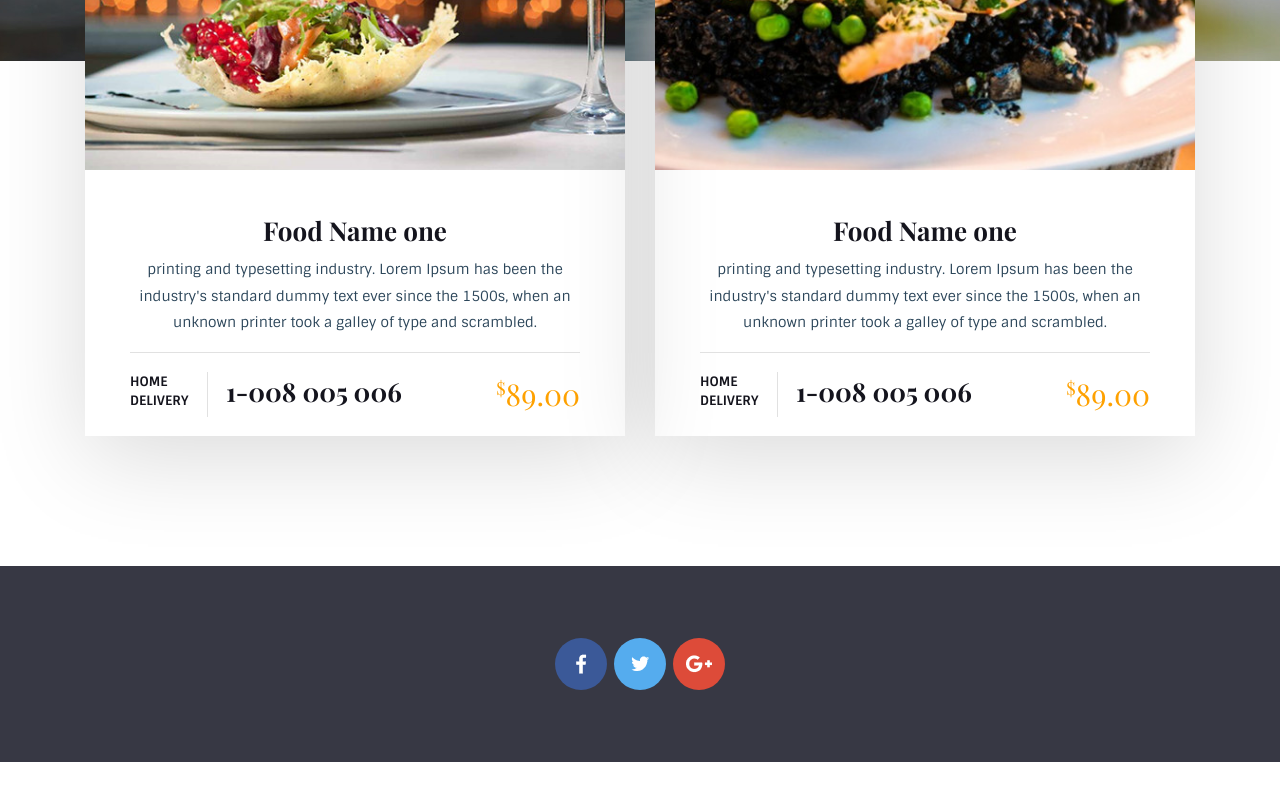
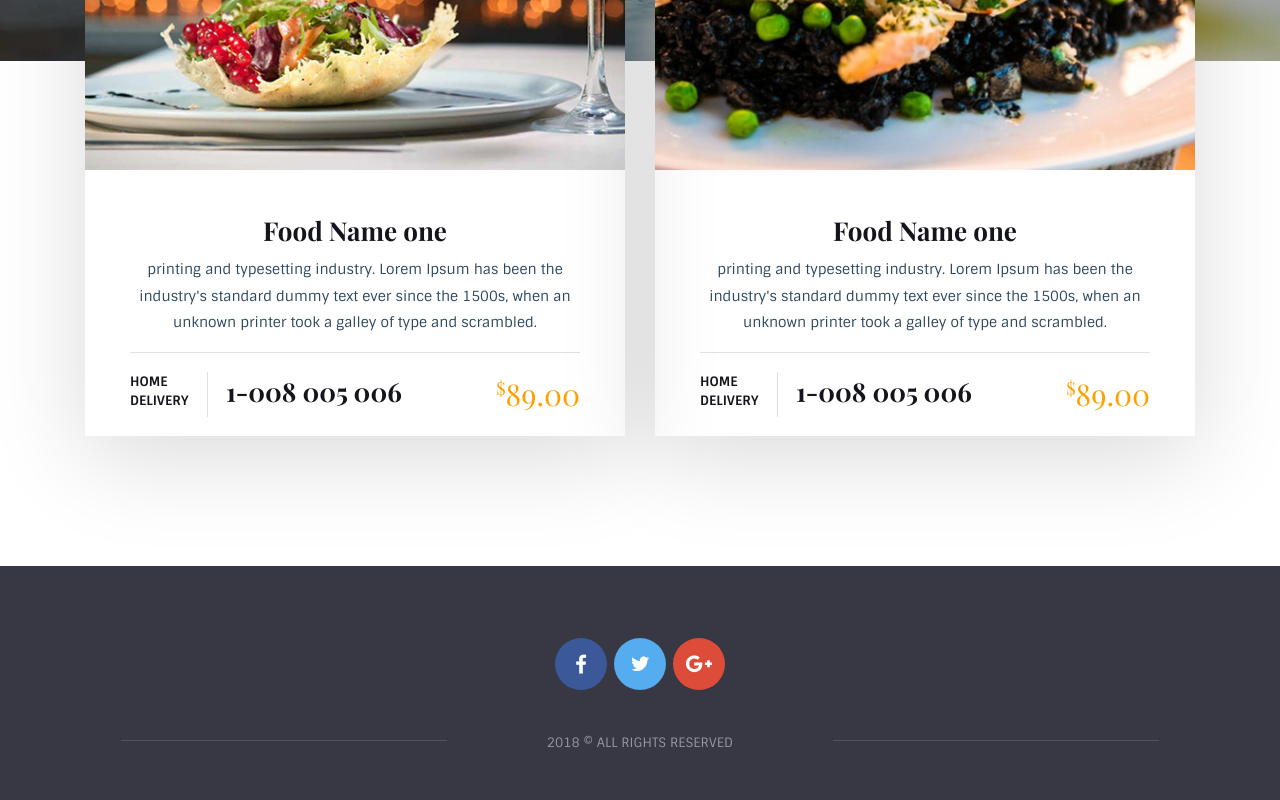
Before and after one commit to ikupdev/restaurant-landing, a plain HTML site: page index.html in a window 1280 px wide. Shown: the part 1697-2497 px from the top of the page. Before the commit the page ends 2459 px from the top, so only its background shows below. Drawn offline with nearby package versions, Linux system fonts and the light colour scheme.

Commit message:
index.html and main.css completed

```diff
--- a/css/main.css
+++ b/css/main.css
@@ -262,3 +262,14 @@ h1, h2, h3, h4, h5, h6 {
 .socials__item_g a{
     background: #dd4b39 url("../img/g.png") no-repeat center center;;
 }
+
+.credits {
+    margin-top:43px;
+    text-align: center;
+}
+
+.line {
+    background: #52535e;
+    height: 1px;
+    margin-top: 50px;
+}
--- a/index.html
+++ b/index.html
@@ -210,6 +210,18 @@
                 </ul>
             </div>
         </div>
+        <div class="row">
+            <div class="col-lg-4">
+                <div class="line"></div>
+            </div>
+            <div class="col-lg-4">
+                <div class="credits">2018 ©   All rights reserved</div>
+            </div>
+            <div class="col-lg-4">
+                <div class="line"></div>
+
+            </div>
+        </div>
     </div>
 </footer>
 </body>
```
